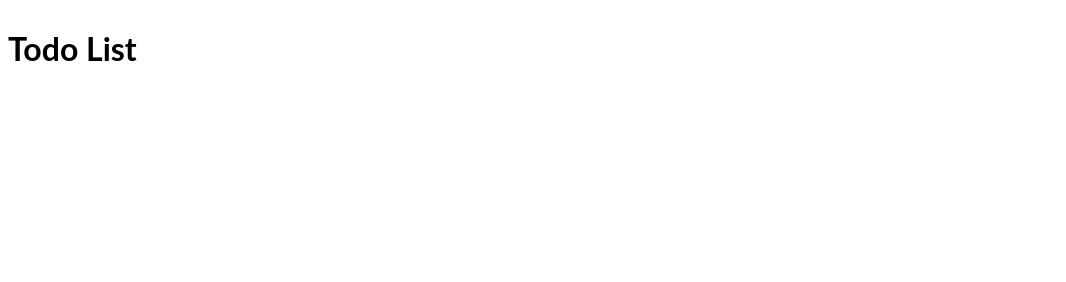
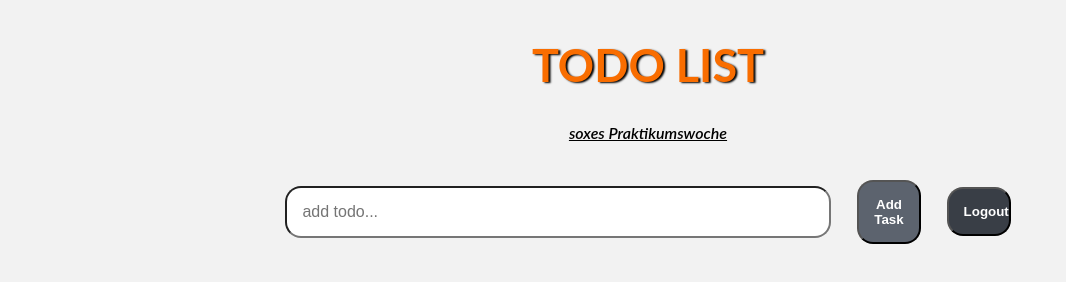
Before and after one commit to jannfanzun/0_8_soxes_Prak_Fruehling, a plain HTML site: page index.html in a window 1280 px wide. Shown: the whole page, without its empty margins (0-1066 px from the left). Drawn offline with Linux system fonts and the light colour scheme.

Commit message:
feat: form und design

```diff
--- a/index.html
+++ b/index.html
@@ -5,14 +5,25 @@
     <meta http-equiv="X-UA-Compatible" content="IE=edge" />
     <meta name="viewport" content="width=device-width, initial-scale=1.0" />
     <link rel="stylesheet" href="style.css" />
-    <link rel="preconnect" href="https://fonts.googleapis.com">
-<link rel="preconnect" href="https://fonts.gstatic.com" crossorigin>
-<link href="https://fonts.googleapis.com/css2?family=Kanit:wght@500&family=Merriweather&family=Poppins:wght@300;400&display=swap" rel="stylesheet">
+    <link rel="preconnect" href="https://fonts.googleapis.com" />
+    <link rel="preconnect" href="https://fonts.gstatic.com" crossorigin />
+    <link
+      href="https://fonts.googleapis.com/css2?family=Kanit:wght@500&family=Merriweather&family=Poppins:wght@300;400&display=swap"
+      rel="stylesheet"
+    />
     <title>Todo</title>
   </head>
   <body>
-    <h1>Todo List</h1>
+    <h1 id="todo-title">Todo List</h1>
+    <span id="byspan"><i> soxes Praktikumswoche</i></span>
 
+    <form id="todo-form">
+      <input type="text" id="todo-inputBox" placeholder="add todo..." required/>
+      <button type="submit" id="addtask-btn" type="submit" onclick="">
+        Add Task
+      </button>
+      <button type="button" id="logout-btn" onclick="">Logout</button>
+    </form>
 
     <script src="script.js"></script>
   </body>
--- a/style.css
+++ b/style.css
@@ -1,5 +1,66 @@
 body {
+    font-family: 'Lato', sans-serif;
+    width: 100%;
+    height: 100%;
+    background-color: #f2f2f2;
+}
+
+#todo-title {
+    text-align: center;
+    margin-top: 3%;
+    text-transform: uppercase;
+    text-shadow: 2px 1px 2px black;
+    font-size: 45px;
+    color: #f96d00;
+}
+
+#todo-form {
+    margin-top: 3%;
     display: flex;
-    width: 100%;
-    font-family: 'Lato', sans-serif
+    align-items: center;
+    justify-content: center;
 }
+
+#byspan {
+    display: flex;
+    align-items: center;
+    justify-content: center;
+    margin-top: 2%;
+    text-decoration: underline 1px;
+    font-weight: 600;
+}
+
+#todo-form input {
+    padding: 15px;
+    width: 40%;
+    font-size: 16px;
+    border-radius: 1rem;
+}
+
+#todo-form button {
+    margin-left: 2%;
+    cursor: pointer;
+    border-radius: 1rem;
+    padding: 15px;
+    width: 5%;
+    font-weight: bold;
+}
+
+#addtask-btn {
+    background-color: #5c636e;
+    color: white;
+}
+
+#addtask-btn:hover {
+    background-color: #919499;
+    color: black;
+}
+
+#logout-btn {
+    background-color: #393e46;
+    color: white;
+}
+
+#logout-btn:hover {
+    background-color: #6d6d6d;
+}
```
